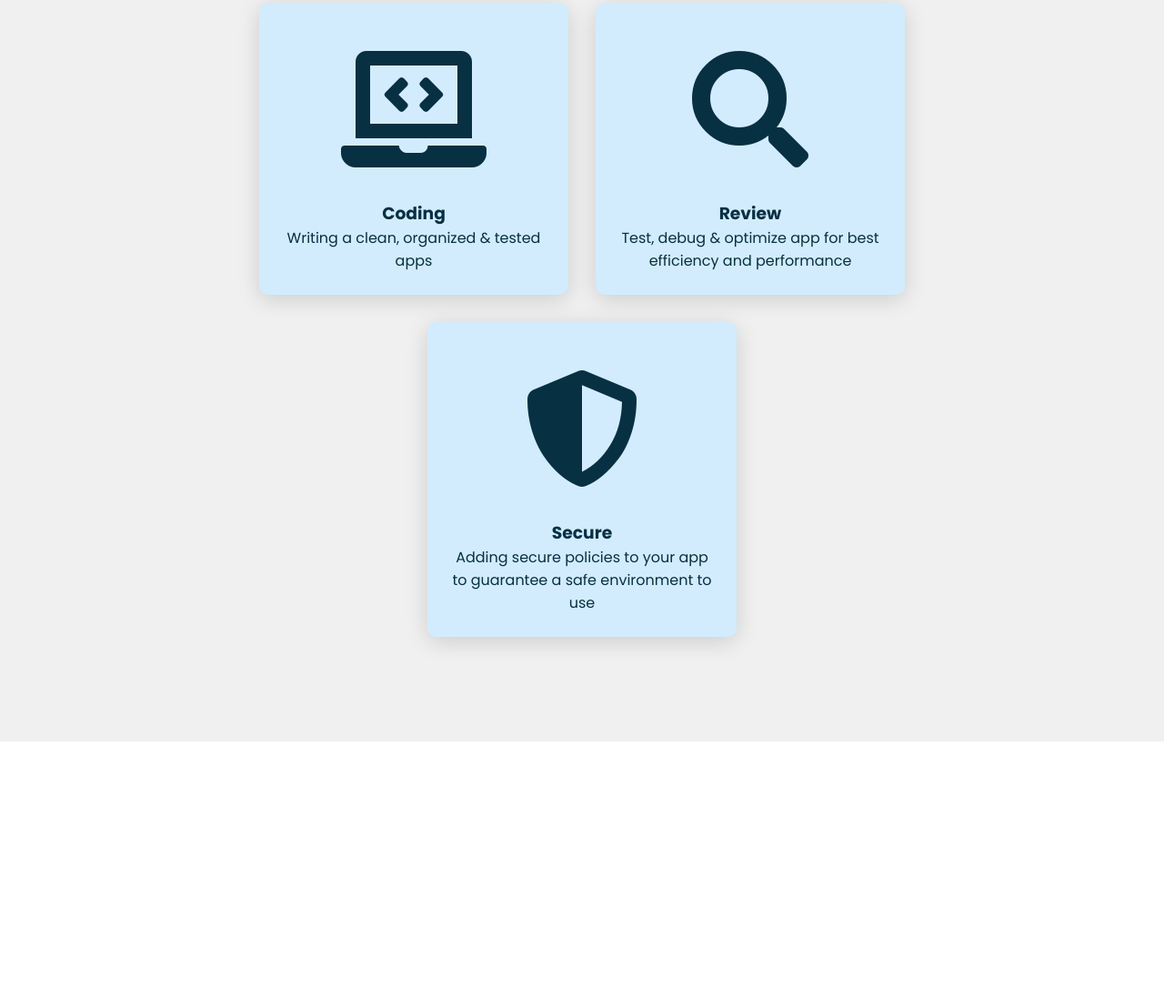
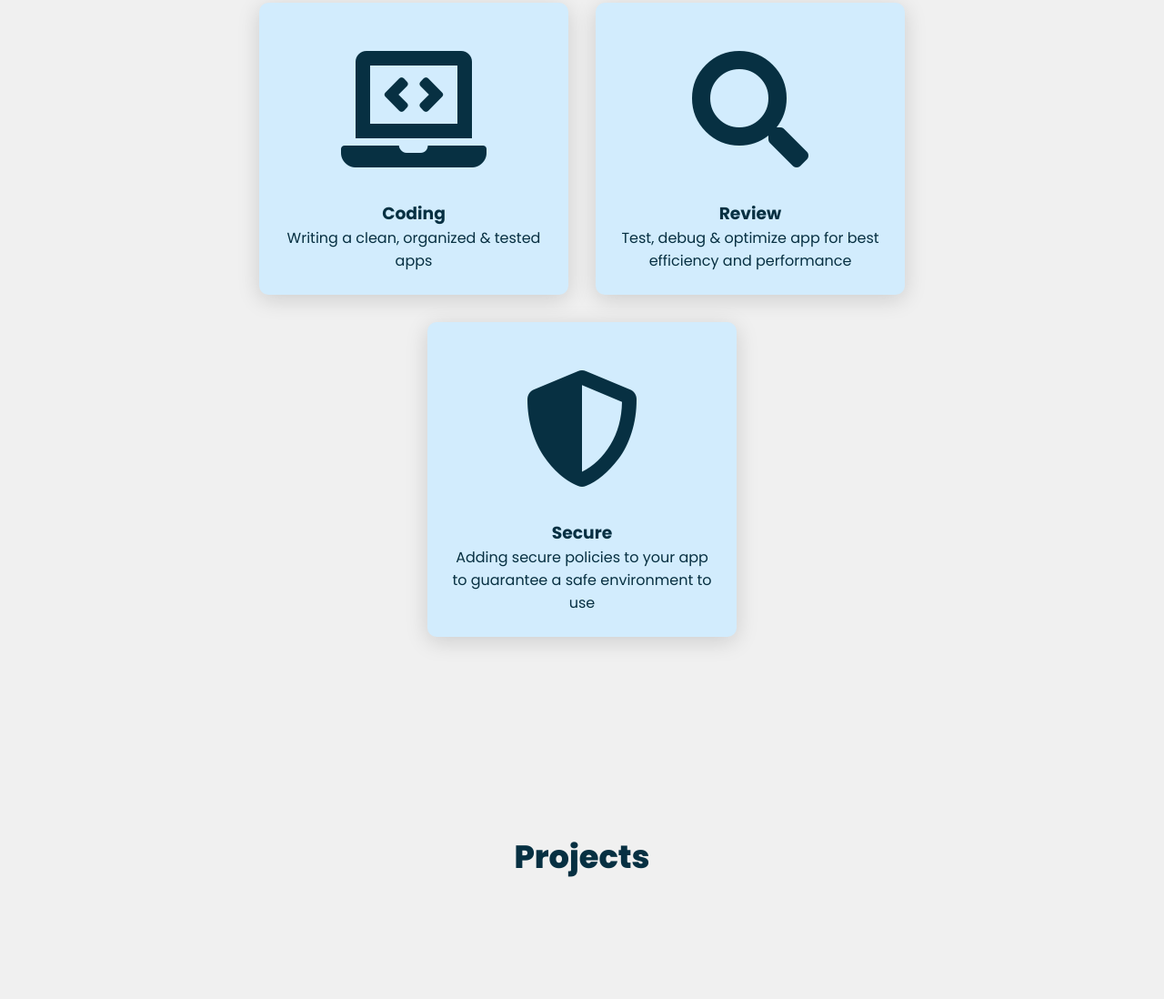
Before and after one commit to Hussein105/myBlog, a plain HTML site: page index.html in a window 1280 px wide. Shown: the part 995-2093 px from the top of the page at 91% size. Before the commit the page ends 1810 px from the top, so only its background shows below. Drawn offline with Linux system fonts and the light colour scheme.

Commit message:
project section

```diff
--- a/index.html
+++ b/index.html
@@ -61,5 +61,12 @@
     </dev>
   </section>
 
+  <section class="projects" id="projects">
+    <h2 class="title">Projects</h2>
+    <dev class="content">
+
+    </dev>
+  </section>
+
 </body>
 </html>
```
Also changed, not shown: style.css (line endings or trailing spaces).
